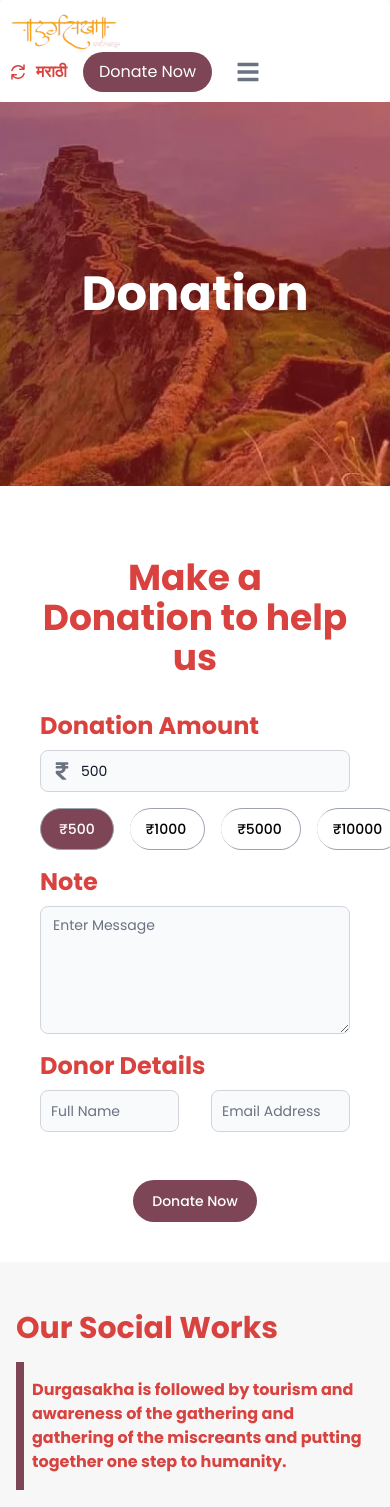
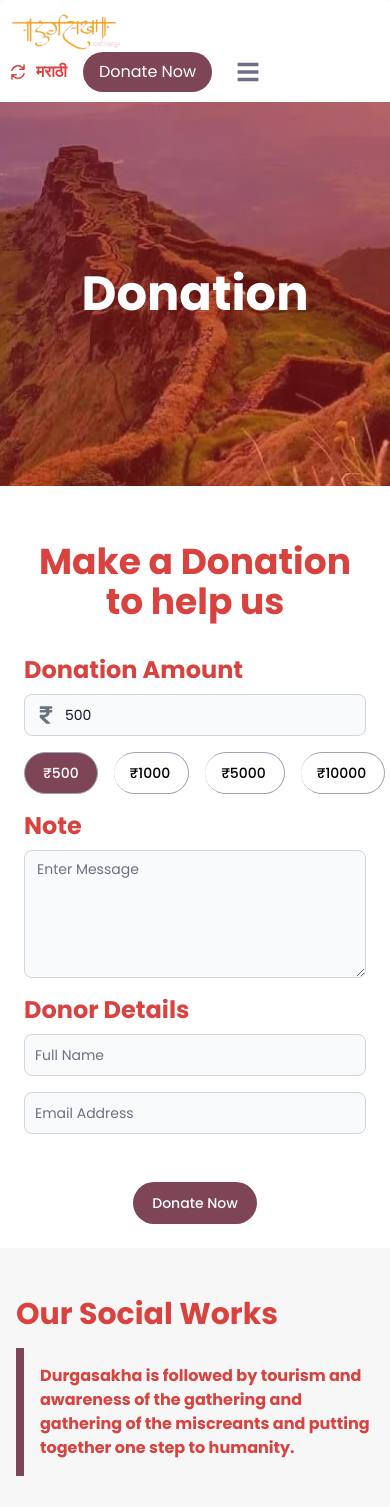
Before and after one commit to RishabhSinha02/durgasakha-frontend, a Next.js app: page /donate in a window 390 px wide. Shown: the top 1507 px of the page. Built offline with nearby package versions, Linux system fonts and the light colour scheme.

Commit message:
updates in donation page

```diff
--- a/src/app/components/donate/DonateForm.js
+++ b/src/app/components/donate/DonateForm.js
@@ -34,7 +34,7 @@ export function DonateForm() {
                 <div className="mb-2 block">
                     <Label htmlFor="name" value="Donor Details" className="text-primary text-2xl sm:text-3xl font-bold"/>
                 </div>
-                <div className="flex flex-row gap-8 justify-between">
+                <div className="grid grid-cols-1 sm:grid-cols-2 gap-4 sm:gap-8 justify-between">
                     <TextInput id="name" type="name" placeholder="Full Name" className="w-full" required />
                     <TextInput id="email" type="email" placeholder="Email Address" className="w-full" required />
                 </div>
--- a/src/app/donate/page.js
+++ b/src/app/donate/page.js
@@ -4,7 +4,7 @@ import { EventCard } from "../components/donate/EventCard";
 export default function Donate() {
     return (
       <div className="flex flex-col w-full">
-        <div className="flex flex-col w-full bg-white  p-10">
+        <div className="flex flex-col w-full bg-white p-6 sm:p-10">
           <div className="flex flex-col items-center text-center">
             <h1 className="text-primary text-4xl sm:text-5xl md:text-7xl font-bold max-w-3xl text-center mt-8">
               Make a Donation to help us
@@ -16,7 +16,7 @@ export default function Donate() {
           <div className="grid grid-cols-1 md:grid-cols-2 items-center justify-center">
             <h1 className="text-3xl sm:text-3xl md:text-5xl text-primary font-bold md:text-right p-4 md:p-20 max-w-lg">
               Our Social Works</h1>
-            <div className="border-l-8 border-secondary ml-4 md:ml-0 pl-2 sm:pl-4 md:pl-10 text-md sm:text-lg md:text-xl text-primary max-w-lg font-bold p-4 md:p-8">
+            <div className="border-l-8 border-secondary ml-4 md:ml-0 pl-4 sm:pl-6 md:pl-10 text-md sm:text-lg md:text-xl text-primary max-w-lg font-bold p-4 md:p-8">
               Durgasakha is followed by tourism and awareness of the gathering and gathering of the miscreants and putting together one step to humanity.
             </div>
           </div>
```
